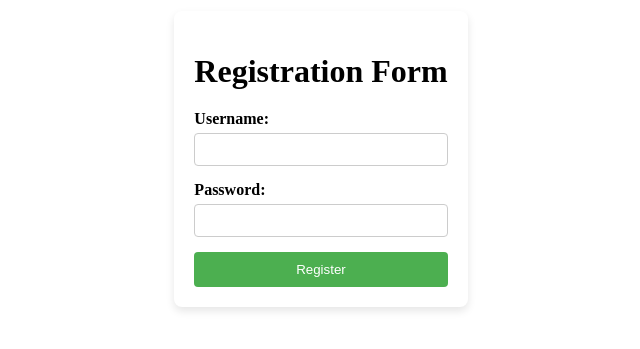
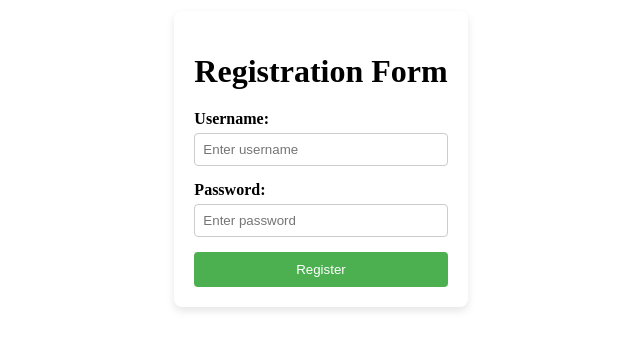
Before and after one commit to navko11/pokemon-lootbox, a React (Vite) app in the folder client/: page /register in a window 1280 px wide. Shown: the part 241-590 px from the top of the page, without its empty margins (319-959 px from the left). Built offline with nearby package versions, Linux system fonts and the light colour scheme.

Commit message:
code clean up

```diff
--- a/client/src/App.jsx
+++ b/client/src/App.jsx
@@ -1,12 +1,17 @@
 import { useState } from 'react'
+import { BrowserRouter, Routes, Route } from 'react-router-dom'
 import RegistrationForm from './registeruser'
+import Login from './userlogin'
 
 function App() {
 
   return (
-    <div>
-      <RegistrationForm />
-    </div>
+    <BrowserRouter>
+      <Routes>
+        <Route path='/register' element={<RegistrationForm/>} />
+        <Route path='/login' element={<Login />} />
+      </Routes>
+    </BrowserRouter>
   )
 }
 
--- a/client/src/registeruser.jsx
+++ b/client/src/registeruser.jsx
@@ -1,16 +1,19 @@
 import React, { useState } from 'react';
+import axios from 'axios'
+
 import './styles/form.css';  // Import the CSS file
 
 function RegistrationForm() {
   const [username, setUsername] = useState('');
   const [password, setPassword] = useState('');
 
-  const handleSubmit = (event) => {
-    event.preventDefault();
-    // Handle form submission logic here
-    console.log('Username:', username);
-    console.log('Password:', password);
-  };
+  const handleSubmit = (e) => {
+    e.preventDefault();
+    axios.post('', {username, password})
+    .then(result => console.log(result))
+    .catch(error => console.log(error))
+  }
+
 
   return (
     <div className="form-container">
@@ -19,20 +22,18 @@ function RegistrationForm() {
         <label className="form-label" htmlFor="username">Username:</label>
         <input
           className="form-input"
+          placeholder="Enter username"
           type="text"
-          id="username"
           value={username}
           onChange={(e) => setUsername(e.target.value)}
-          required
         />
         <label className="form-label" htmlFor="password">Password:</label>
         <input
           className="form-input"
+          placeholder="Enter password"
           type="password"
-          id="password"
           value={password}
           onChange={(e) => setPassword(e.target.value)}
-          required
         />
         <button className="form-button" type="submit">Register</button>
       </form>
--- /dev/null
+++ b/client/src/userlogin.jsx
@@ -0,0 +1,11 @@
+import React from 'react'
+
+function Login() {
+    return(
+        <div>
+            <h1>Login</h1>
+        </div>
+    )
+}
+
+export default Login;
```
